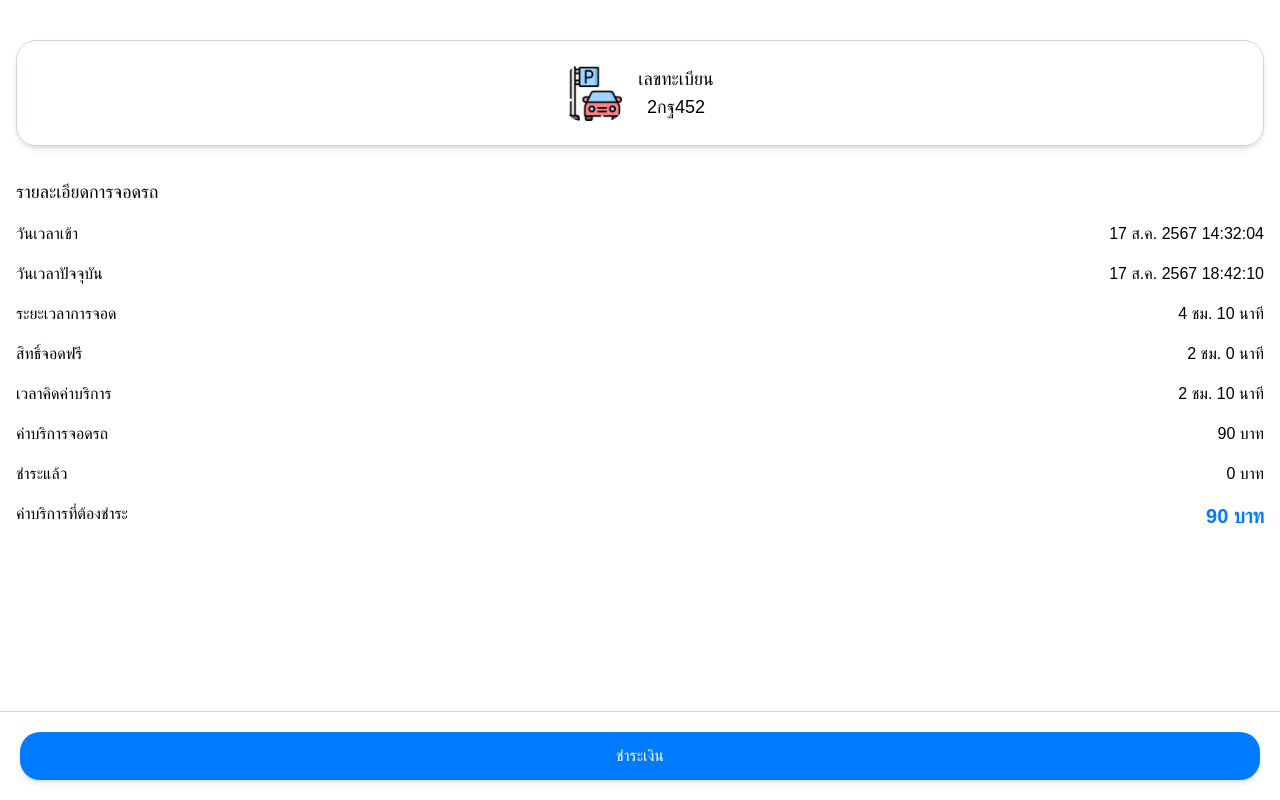
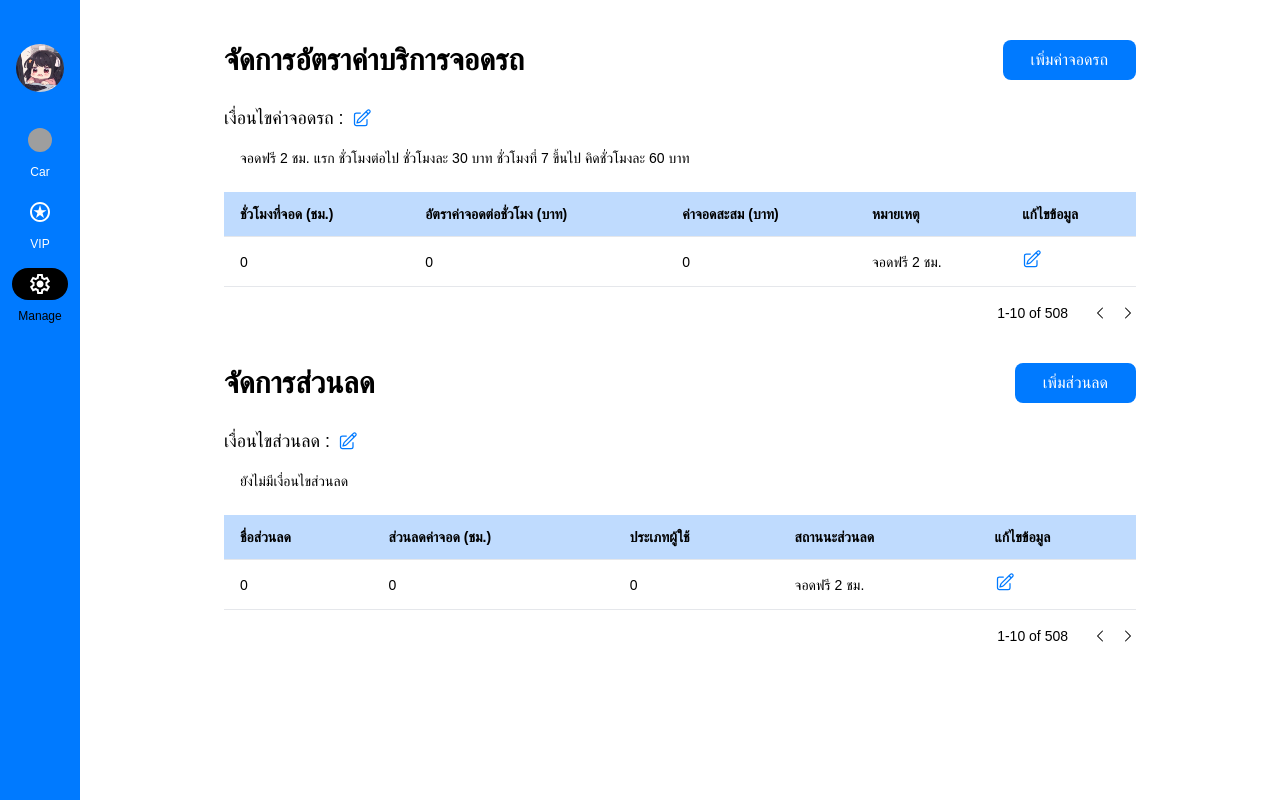
Before and after one commit to parking-management-system-kmitl/pms-frontend, a React (Create React App) app: page /manage in a window 1280 px wide. Before the commit this address led to /landing. Built offline with nearby package versions, Linux system fonts and the light colour scheme; grey boxes are pictures that could not be loaded.

Commit message:
update code

```diff
--- a/src/Router.jsx
+++ b/src/Router.jsx
@@ -6,6 +6,7 @@ import LandingPage from "./pages/landingPage/LandingPage";
 import PayingPage from "./pages/payingPage/PayingPage";
 import ReceiptPage from "./pages/receiptPage/ReceiptPage";
 import { SpinnerLoading } from "./components";
+import ManagePage from "./pages/managePage/ManagePage";
 
 const LoginPage = lazy(() => import("./pages/loginPage/LoginPage"));
 const ListVipPage = lazy(() => import("./pages/listVipPage/ListVipPage"));
@@ -71,6 +72,14 @@ const router = createBrowserRouter([
           </Suspense>
         ),
       },
+      {
+        path: "/manage",
+        element: (
+          <Suspense fallback={<SpinnerLoading />}>
+            <ManagePage />
+          </Suspense>
+        ),
+      },
     ],
   },
   {
--- a/src/assets/index.js
+++ b/src/assets/index.js
@@ -1,9 +1,12 @@
 import iconCar from "./iconCar.svg"
 import iconVIP from "./iconVIP.svg"
 import avatar from "./Avatar.jpeg"
+import iconManage from "./iconManage.svg"
+
 
 export {
     iconCar,
     iconVIP,
-    avatar
+    avatar,
+    iconManage
 }
--- /dev/null
+++ b/src/features/listManageDiscountTable/ListManageDiscountTable.jsx
@@ -0,0 +1,110 @@
+import React, { useState } from "react";
+import { MOCK_DATA_API, MOCK_DISCOUNT_TABLE, DISCOUNT_TABLE_HEADER } from "./constant";
+import { PencilSquareIcon } from "@heroicons/react/24/outline";
+import { ChevronLeftIcon, ChevronRightIcon } from "@heroicons/react/24/solid";
+import { VipFormModal } from "../vipFormModal";
+
+function ListManageDiscountTable() {
+  const [page, setPage] = useState(1);
+  const [manageDiscountId, setManageDiscountId] = useState()
+  const [isFormOpen, setIsFormOpen] = useState(false);
+
+  const handleCloseForm = () => {
+    setIsFormOpen(false);
+  };
+
+  const handleOpenForm = (manageDiscountId = null) => {
+    setManageDiscountId(manageDiscountId)
+    setIsFormOpen(true)
+  }
+
+  const getCurrentRowRange = () => {
+    const startRange = (page - 1) * MOCK_DATA_API.pageSize + 1;
+    const endRange = Math.min(
+      page * MOCK_DATA_API.pageSize,
+      MOCK_DATA_API.rows
+    );
+    return `${startRange}-${endRange} of ${MOCK_DATA_API.rows}`;
+  };
+
+  const pageCount = Math.ceil(MOCK_DATA_API.rows / MOCK_DATA_API.pageSize);
+  return (
+    <div>
+      <div className="flex justify-between items-center mb-6">
+        <h1 className="text-3xl font-bold">จัดการส่วนลด</h1>
+        <button
+          className="bg-primary rounded-lg px-7 py-2 text-white"
+          onClick={() => handleOpenForm()}
+        >
+          เพิ่มส่วนลด
+        </button>
+      </div>
+      <div className=" flex flex-col gap-y-4 mb-6">
+        <div className=" flex gap-2">
+          <h3 className=" flex text-lg ">
+          เงื่อนไขส่วนลด :
+          </h3>
+          <button>
+            <PencilSquareIcon className="w-5 h-5 text-primary" />
+          </button>
+        </div>
+        <p className=" text-sm ml-4">ยังไม่มีเงื่อนไขส่วนลด</p>
+      </div>
+
+      <table className="table-auto w-full border-collapse">
+        <thead>
+          <tr className="bg-blue-100">
+            {DISCOUNT_TABLE_HEADER.map((label) => (
+              <th
+                key={label}
+                className="border-b bg-blue-200 px-4 py-3 text-left text-black text-sm font-bold"
+              >
+                {label}
+              </th>
+            ))}
+          </tr>
+        </thead>
+        <tbody className=" overflow-auto">
+          {MOCK_DISCOUNT_TABLE.map((row,index) => (
+            <tr
+              key={row.id}
+              className="border-b text-black text-sm font-thin"
+            >
+              <td className="px-4 py-3">{row.nameOfDiscount}</td>
+              <td className="px-4 py-3">{row.parkingDiscount}</td>
+              <td className="px-4 py-3">{row.userType}</td>
+              <td className="px-4 py-3">{row.status}</td>
+              <td className="px-4 py-3">
+                <button onClick={() => handleOpenForm(row.id)}>
+                  <PencilSquareIcon className="w-5 h-5 text-primary" />
+                </button>
+              </td>
+            </tr>
+          ))}
+        </tbody>
+      </table>
+      <div className="flex justify-end items-center mt-4 gap-6">
+        <p className="text-sm font-thin">{getCurrentRowRange()}</p>
+        <div className="flex gap-3">
+          <button
+            onClick={() =>
+              setPage((prev) => (prev === 1 ? pageCount : prev - 1))
+            }
+          >
+            <ChevronLeftIcon className="w-4 h-4" />
+          </button>
+          <button
+            onClick={() =>
+              setPage((prev) => (prev === pageCount ? 1 : prev + 1))
+            }
+          >
+            <ChevronRightIcon className="w-4 h-4" />
+          </button>
+        </div>
+      </div>
+      <VipFormModal isOpen={isFormOpen} handleClose={handleCloseForm} manageDiscountId={manageDiscountId} />
+    </div>
+  )
+}
+
+export default ListManageDiscountTable
--- /dev/null
+++ b/src/features/listManageDiscountTable/constant.js
@@ -0,0 +1,22 @@
+export const DISCOUNT_TABLE_HEADER = [
+    "ชื่อส่วนลด",
+    "ส่วนลดค่าจอด (ชม.)",
+    "ประเภทผู้ใช้",
+    "สถานนะส่วนลด",
+    "แก้ไขข้อมูล",
+  ];
+
+  export const MOCK_DISCOUNT_TABLE = [
+    {
+      nameOfDiscount: "0",
+      parkingDiscount: "0",
+      userType: "0",
+      status: "จอดฟรี 2 ชม.",
+    },
+
+  ];
+
+  export const MOCK_DATA_API = {
+    pageSize: 10,
+    rows: 508,
+  };
--- /dev/null
+++ b/src/features/listManageDiscountTable/index.js
@@ -0,0 +1,3 @@
+import ListManageDiscountTable from "./ListManageDiscountTable";
+
+export { ListManageDiscountTable };
--- /dev/null
+++ b/src/features/listManageFeeTable/LlistManageFeeTable.jsx
@@ -0,0 +1,110 @@
+import React, { useState } from "react";
+import { MOCK_DATA_API, MOCK_FEE_TABLE, FEE_TABLE_HEADER } from "./constant";
+import { PencilSquareIcon } from "@heroicons/react/24/outline";
+import { ChevronLeftIcon, ChevronRightIcon } from "@heroicons/react/24/solid";
+import { VipFormModal } from "../vipFormModal";
+
+function LlistManageFeeTable() {
+  const [page, setPage] = useState(1);
+  const [manageFeeId, setManageFeeId] = useState()
+  const [isFormOpen, setIsFormOpen] = useState(false);
+
+  const handleCloseForm = () => {
+    setIsFormOpen(false);
+  };
+
+  const handleOpenForm = (manageFeeId = null) => {
+    setManageFeeId(manageFeeId)
+    setIsFormOpen(true)
+  }
+
+  const getCurrentRowRange = () => {
+    const startRange = (page - 1) * MOCK_DATA_API.pageSize + 1;
+    const endRange = Math.min(
+      page * MOCK_DATA_API.pageSize,
+      MOCK_DATA_API.rows
+    );
+    return `${startRange}-${endRange} of ${MOCK_DATA_API.rows}`;
+  };
+
+  const pageCount = Math.ceil(MOCK_DATA_API.rows / MOCK_DATA_API.pageSize);
+  return (
+    <div>
+      <div className="flex justify-between items-center mb-6">
+        <h1 className="text-3xl font-bold">จัดการอัตราค่าบริการจอดรถ</h1>
+        <button
+          className="bg-primary rounded-lg px-7 py-2 text-white"
+          onClick={() => handleOpenForm()}
+        >
+          เพิ่มค่าจอดรถ
+        </button>
+      </div>
+      <div className=" flex flex-col gap-y-4 mb-6">
+        <div className=" flex gap-2">
+          <h3 className=" flex text-lg ">
+          เงื่อนไขค่าจอดรถ :
+          </h3>
+          <button>
+            <PencilSquareIcon className="w-5 h-5 text-primary" />
+          </button>
+        </div>
+        <p className=" text-sm ml-4">จอดฟรี 2 ชม. แรก ชั่วโมงต่อไป ชั่วโมงละ 30 บาท ชั่วโมงที่ 7 ขึ้นไป คิดชั่วโมงละ 60 บาท</p>
+      </div>
+
+      <table className="table-auto w-full border-collapse">
+        <thead>
+          <tr className="bg-blue-100">
+            {FEE_TABLE_HEADER.map((label) => (
+              <th
+                key={label}
+                className="border-b bg-blue-200 px-4 py-3 text-left text-black text-sm font-bold"
+              >
+                {label}
+              </th>
+            ))}
+          </tr>
+        </thead>
+        <tbody className=" overflow-auto">
+          {MOCK_FEE_TABLE.map((row,index) => (
+            <tr
+              key={row.id}
+              className="border-b text-black text-sm font-thin"
+            >
+              <td className="px-4 py-3">{row.parkingHour}</td>
+              <td className="px-4 py-3">{row.parkingRate}</td>
+              <td className="px-4 py-3">{row.parkingFee}</td>
+              <td className="px-4 py-3">{row.note}</td>
+              <td className="px-4 py-3">
+                <button onClick={() => handleOpenForm(row.id)}>
+                  <PencilSquareIcon className="w-5 h-5 text-primary" />
+                </button>
+              </td>
+            </tr>
+          ))}
+        </tbody>
+      </table>
+      <div className="flex justify-end items-center mt-4 gap-6">
+        <p className="text-sm font-thin">{getCurrentRowRange()}</p>
+        <div className="flex gap-3">
+          <button
+            onClick={() =>
+              setPage((prev) => (prev === 1 ? pageCount : prev - 1))
+            }
+          >
+            <ChevronLeftIcon className="w-4 h-4" />
+          </button>
+          <button
+            onClick={() =>
+              setPage((prev) => (prev === pageCount ? 1 : prev + 1))
+            }
+          >
+            <ChevronRightIcon className="w-4 h-4" />
+          </button>
+        </div>
+      </div>
+      <VipFormModal isOpen={isFormOpen} handleClose={handleCloseForm} manageFeeId={manageFeeId} />
+    </div>
+  )
+}
+
+export default LlistManageFeeTable
--- /dev/null
+++ b/src/features/listManageFeeTable/constant.js
@@ -0,0 +1,22 @@
+export const FEE_TABLE_HEADER = [
+    "ชั่วโมงที่จอด (ชม.)",
+    "อัตราค่าจอดต่อชั่วโมง (บาท)",
+    "ค่าจอดสะสม (บาท)",
+    "หมายเหตุ",
+    "แก้ไขข้อมูล",
+  ];
+
+  export const MOCK_FEE_TABLE = [
+    {
+      parkingHour: "0",
+      parkingRate: "0",
+      parkingFee: "0",
+      note: "จอดฟรี 2 ชม.",
+    },
+
+  ];
+
+  export const MOCK_DATA_API = {
+    pageSize: 10,
+    rows: 508,
+  };
--- /dev/null
+++ b/src/features/listManageFeeTable/index.js
@@ -0,0 +1,3 @@
+import ListManageFeeTable from "./LlistManageFeeTable";
+
+export { ListManageFeeTable };
--- a/src/layouts/components/navbarAdmin/NavbarAdmin.jsx
+++ b/src/layouts/components/navbarAdmin/NavbarAdmin.jsx
@@ -1,19 +1,18 @@
 import { Bars3Icon } from "@heroicons/react/24/outline";
 import React from "react";
-import { iconCar, iconVIP, avatar } from "../../../assets";
+import { iconCar, iconVIP, avatar, iconManage } from "../../../assets";
 import { NavLink } from "react-router-dom";
 
 function NavbarAdmin() {
   const menuItems = [
     { label: "Car", icon: iconCar, path: "/detail" },
     { label: "VIP", icon: iconVIP, path: "/listvip" },
-    { label: "Redux", icon: iconVIP, path: "/demo-redux" },
+    { label: "Manage", icon: iconManage, path: "/manage" },
   ];
   return (
     <nav className="fixed">
       <div className=" bg-primary w-[80px]  h-screen flex flex-col justify-start items-center space-y-8">
         <div className=" flex flex-col space-y-4 justify-start items-center w-full mt-11">
-          <Bars3Icon className=" w-6 h-6 text-white" />
           <div className="w-12 h-12">
             <img
               src={avatar}
--- a/src/pages/loginPage/LoginPage.jsx
+++ b/src/pages/loginPage/LoginPage.jsx
@@ -21,7 +21,7 @@ function LoginPage() {
           className="flex flex-col justify-center items-center w-2/5 h-[95vh] mx-[2.5vh] px-20 bg-gradient-to-b from-[#004896] to-[#0a81ff] text-white rounded-2xl gap-24"
           data-aos="fade-right"
         >
-          <h1 className="text-4xl font-bold">Admin Login</h1>
+          <h1 className="text-4xl font-bold">Vehicle parking system</h1>
           <img
             src="/images/login-logo.png"
             width={400}
--- /dev/null
+++ b/src/pages/managePage/ManagePage.jsx
@@ -0,0 +1,18 @@
+import { ListManageDiscountTable } from "../../features/listManageDiscountTable";
+import { ListManageFeeTable } from "../../features/listManageFeeTable";
+import PageCotainer from "../PageCotainer";
+
+function ManagePage() {
+  return (
+    <PageCotainer>
+      <div className=" space-y-10">
+      <ListManageFeeTable />
+      <ListManageDiscountTable />
+      </div>
+
+
+    </PageCotainer>
+  )
+}
+
+export default ManagePage
```
Also changed, not shown: src/assets/iconManage.svg (added).
